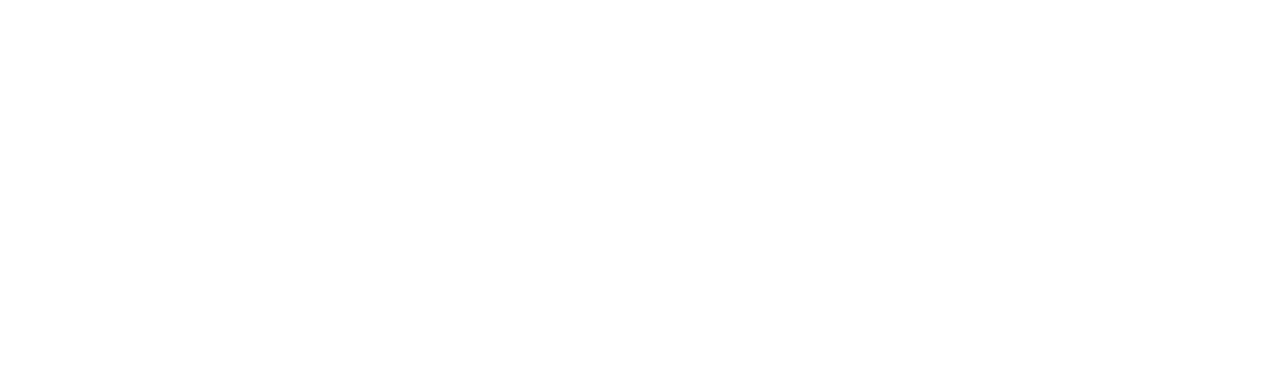
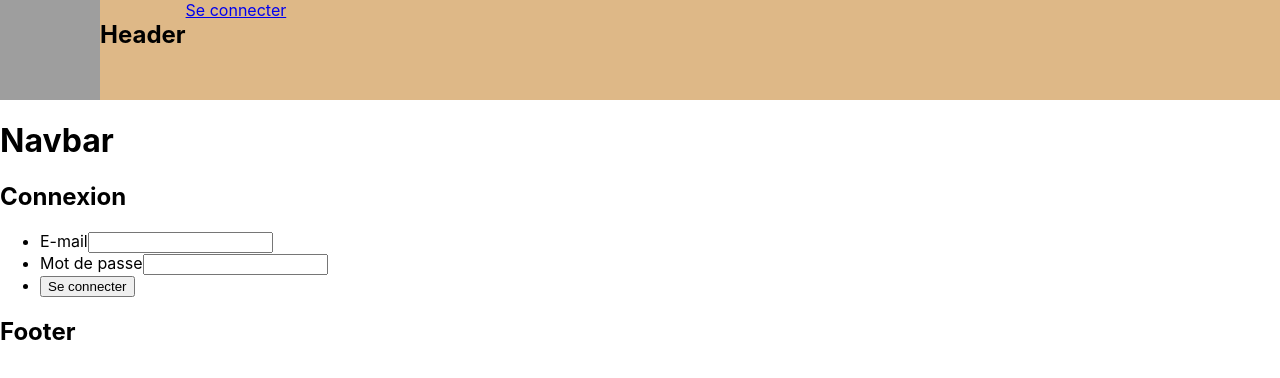
Before and after one commit to Mathieu-Hbrn/appCafthe, a React (Create React App) app: page /login in a window 1280 px wide. Before the commit this address had no page. Shown: the top 378 px of the page. Built offline with nearby package versions, Linux system fonts and the light colour scheme; grey boxes are pictures that could not be loaded.

Commit message:
commit 4

```diff
--- a/src/App.js
+++ b/src/App.js
@@ -2,17 +2,23 @@
 import Layout from "./layout/Layout";
 import Home from "./pages/Home";
 import ProductDetail from "./pages/ProductDetail";
+import {AuthProvider} from "./context/AuthContext";
+import Login from "./pages/Login";
 
 function App() {
     return (
+        <AuthProvider>
             <Router>
                 <Routes>
                     <Route path={"/"} element={<Layout />}>
                         <Route index element={<Home />}/>
+                        <Route path={"login"} element={<Login/>}/>
                         <Route path="produit/:id" element={<ProductDetail/>}/>
+
                     </Route>
                 </Routes>
             </Router>
+        </AuthProvider>
     );
 }
 
--- a/src/components/Header.js
+++ b/src/components/Header.js
@@ -1,11 +1,13 @@
 import React from 'react';
 import "../style/Header.css"
+import {Link} from "react-router-dom";
 
 function Header(props) {
     return (
         <div className="Header">
-            <img src="/img/Logo.jpg" alt="Logo cafthé"/>
+            <img src="/img/Logo.jpg" alt="Logo cafthé" id="logo"/>
             <h2>Header</h2>
+            <Link to={`/login`}>Se connecter</Link>
         </div>
     );
 }
--- /dev/null
+++ b/src/context/AuthContext.js
@@ -0,0 +1,53 @@
+import React, { createContext, useState, useEffect } from "react";
+
+/* Exportation du contexte pour y avoir accès*/
+export const AuthContext = createContext(null);
+
+/* Création du provider pour la connexion et la deco */
+export function AuthProvider({ children }) {
+    const [user, setUser] = useState(null); // Client
+    const [token, setToken] = useState(null); // tokan JWT
+
+    // Stockage dans le LocalStorage pour la persistance des données
+    useEffect(() => {
+        const storedToken = localStorage.getItem("token");
+        const storedUser = localStorage.getItem("user");
+
+        if (storedUser && storedToken) {
+            setToken(storedToken);
+            setUser(JSON.parse(storedUser));
+        }
+    }, []);
+
+    // Si le token ou l'user changent, on met à jour le localStorage
+    useEffect(() => {
+        if (token && user) {
+            localStorage.setItem("token", token);
+            localStorage.setItem("user", JSON.stringify(user));
+        } else {
+            localStorage.removeItem("token");
+            localStorage.removeItem("user");
+        }
+    }, [token, user]);
+
+    // Connexion (on reçoit les données envoyées par l'API: token + info client)
+    const login = (jwt, userData) => {
+        setToken(jwt);
+        setUser(userData);
+    }
+    // Déconnexion
+    const logout = () => {
+        setToken(null);
+        setUser(null);
+    };
+
+    const value ={
+        token,
+        user,
+        login,
+        logout,
+        isAuthenticated : !!token, // Soit vrais, soit faux, ture ou false
+    }
+
+    return <AuthContext.Provider value={value}>{children}</AuthContext.Provider>
+}
--- /dev/null
+++ b/src/pages/Login.js
@@ -0,0 +1,56 @@
+import React, {useState} from 'react';
+import {AuthContext} from "../context/AuthContext";
+import axios from "axios";
+
+function Login(props) {
+    const [email, setEmail] = useState("")
+    const [mot_de_passe, setMot_de_passe] = useState("")
+    const [errorMsg, setErrorMsg] = useState("")
+
+    const handleSubmit = async (e) =>{
+        e.preventDefault();
+
+        try {
+            const response = await axios.post("http://localhost:3000/api/client/login",
+                {
+                    email, mot_de_passe,
+                },
+            );
+
+            const {token, client} = response.data
+        } catch (error) {}
+    };
+
+    return (
+        <div>
+            <h2> Connexion</h2>
+            <form onSubmit={handleSubmit}>
+                <ul>
+                    <li>
+                        <label> E-mail</label>
+                        <input type="email"
+                               value={email}
+                               onChange={(e) => setEmail(e.target.value)}
+                               required
+                               />
+                    </li>
+                    <li>
+                        <label> Mot de passe</label>
+                        <input
+                            type="password"
+                            value={mot_de_passe}
+                            onChange={(e) => setMot_de_passe(e.target.value)}
+                            required
+                        />
+                    </li>
+                    <li>
+                        <button>Se connecter</button>
+                    </li>
+                </ul>
+
+            </form>
+        </div>
+    );
+}
+
+export default Login;
--- a/src/style/Header.css
+++ b/src/style/Header.css
@@ -0,0 +1,9 @@
+#logo {
+    height: 100px;
+    width: 100px;
+}
+.Header{
+    background: burlywood;
+    display: flex;
+    flex-direction: row;
+}
```
Lines whose indentation alone changed are shown as unchanged.
